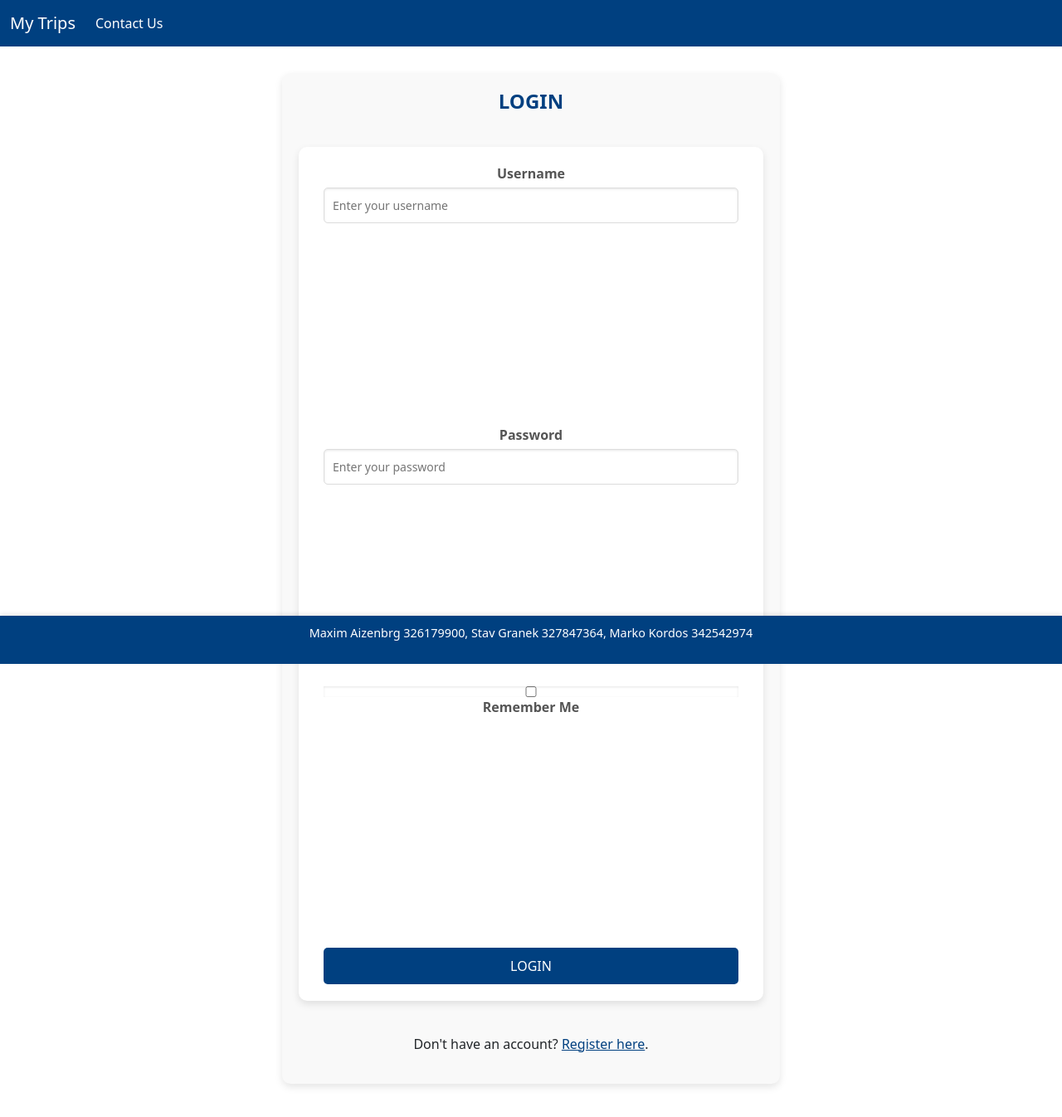
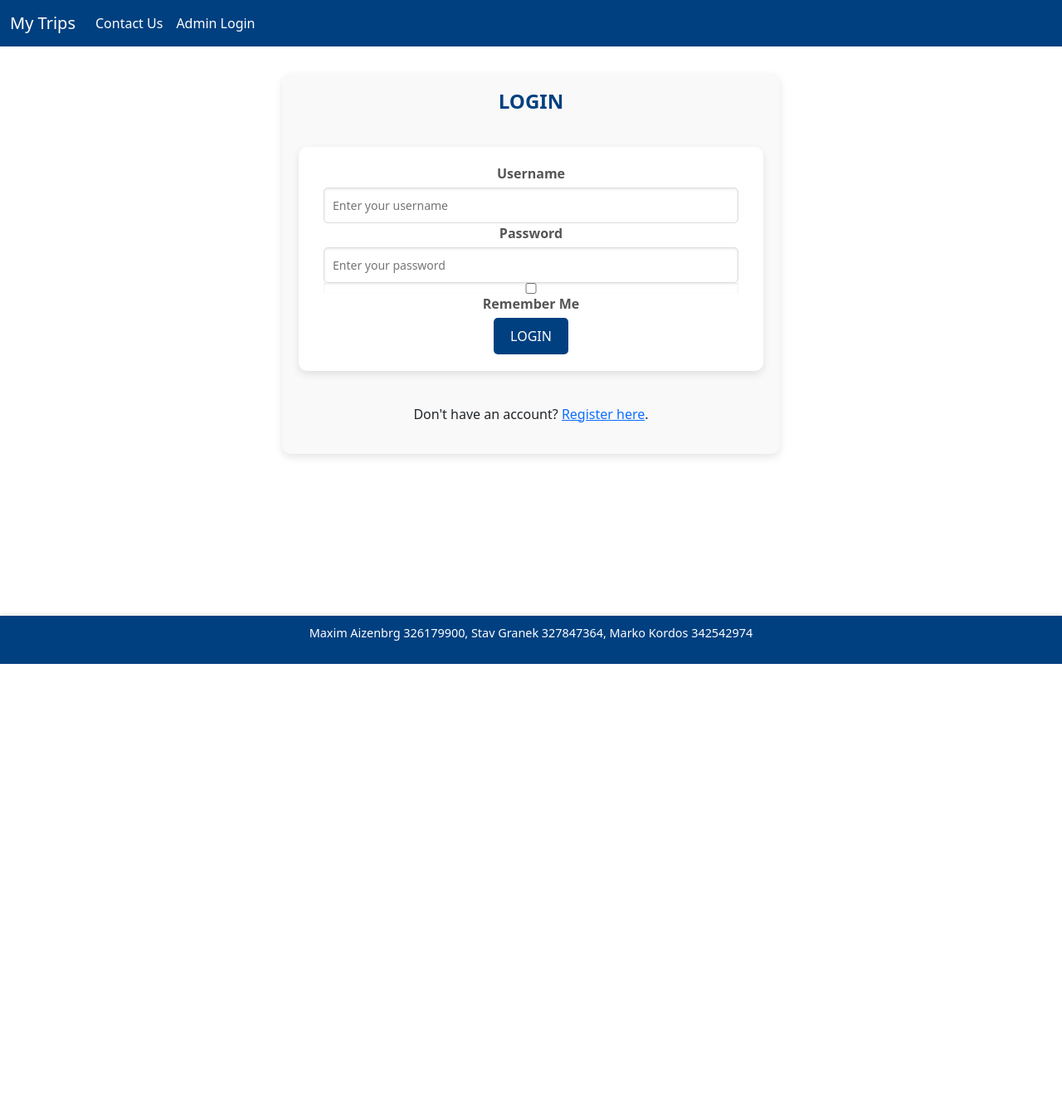
Before and after one commit to MarkoGitEnjoyer/TravelProject, a Django app: page /login/ in a window 1280 px wide. Shown: the whole page at 83% size. After the commit the page ends 800 px from the top, so only its background shows below. Run offline with Django 5.2, Linux system fonts and the light colour scheme.

Commit message:
admin login and logout

```diff
--- a/TravelProject/TravelProject/settings.py
+++ b/TravelProject/TravelProject/settings.py
@@ -125,6 +125,7 @@ USE_TZ = True
 STATIC_URL = "main/static/"
 
 LOGIN_URL = '/login/'
+LOGOUT_REDIRECT_URL = 'login'
 # Default primary key field type
 # https://docs.djangoproject.com/en/5.1/ref/settings/#default-auto-field
 
--- a/TravelProject/main/templates/login.html
+++ b/TravelProject/main/templates/login.html
@@ -7,7 +7,7 @@ Login
 {% block content %}
 <div class="registration-form-container">
     <h1>Login</h1>
-    <form class="registration-form" method="POST" action="/login">
+    <form method="POST" action="/login/">
         {% csrf_token %}
         <div class="form-group">
             <label for="username">Username</label>
@@ -23,6 +23,8 @@ Login
         </div>
         <button type="submit" class="btn-submit">Login</button>
     </form>
-    <p>Don't have an account? <a href="/register" style="color: #004080;">Register here</a>.</p>
+    <p>
+        Don't have an account? <a href="/register">Register here</a>.
+    </p>
 </div>
 {% endblock %}
--- a/TravelProject/main/templates/main/mainlayout.html
+++ b/TravelProject/main/templates/main/mainlayout.html
@@ -25,7 +25,19 @@
                     <li class="nav-item">
                         <a class="nav-link" href="{% url 'contact_us' %}">Contact Us</a>
                     </li>
+                    {% if not user.is.staff%}
+                    <a class="nav-link" href="{% url 'login' %}">Admin Login</a>
+                    {% endif %}
 
+                    {% if user.is_staff %}
+                    <li class="nav-item">
+                        <a class="nav-link" href="{% url 'spreadsheet' %}">Spreadsheet</a>
+                    </li>
+
+                    <li>
+                        <a class="nav-link" href="{% url 'logout' %}">Logout</a>
+                    </li>
+                    {% endif %}
                 </ul>
             </div>
         </div>
--- a/TravelProject/main/urls.py
+++ b/TravelProject/main/urls.py
@@ -5,6 +5,7 @@ from django.conf import settings
 from django.conf.urls.static import static
 from django.urls import path
 from .views import send_custom_email
+from django.contrib.auth import views as auth_views
 urlpatterns = [
     path("trip_info/<int:trip_id>/", views.trip_info, name="trip_info"),
     path("", views.home, name="home"),
@@ -15,6 +16,7 @@ urlpatterns = [
     path('download_excel/', views.download_excel, name='download_excel'),
     path("contact_us/", views.contact_us, name="contact_us"),
     path("login/", views.admin_login, name="login"),
+    path('logout/', views.custom_logout, name='logout'),
     path("registration/<int:trip_id>", views.registration, name="registration"),
     path("confirmation/<int:registration_id>/", views.confirmation, name="confirmation"),
     path("Checkout/<int:registration_id>/", views.Checkout,name="Checkout"),
--- a/TravelProject/main/views.py
+++ b/TravelProject/main/views.py
@@ -163,16 +163,22 @@ from django.contrib.auth import authenticate, login
 from django.contrib.auth.forms import AuthenticationForm
 
 def admin_login(request):
-    if request.method == "POST":
-        form = AuthenticationForm(request, data=request.POST)
-        if form.is_valid():
-            user = form.get_user()
-            login(request, user)
-            return redirect('home')  # Redirect to a page after login
-    else:
-        form = AuthenticationForm()
+    if request.method == 'POST':
+        username = request.POST['username']
+        password = request.POST['password']
+        user = authenticate(request, username=username, password=password)
 
-    return render(request, 'login.html', {'form': form})
+        if user is not None:
+            if user.is_superuser:  # Check if the user is an admin
+                login(request, user)  # Log the user in
+                return redirect('/trip_list/')  # Redirect to the Django admin page
+            else:
+                return redirect('login')  # Redirect back to login if not admin
+        else:
+            return redirect('login')  # Invalid credentials
+
+    return render(request, 'login.html')
+
 
 def contact_us(request):
     return render(request, "main/contact_us.html")
@@ -227,5 +233,8 @@ def download_excel(request):
 from django.contrib.auth.decorators import login_required
 
 
-
+from django.contrib.auth import logout
 from django.shortcuts import redirect
+def custom_logout(request):
+    logout(request)
+    return redirect('trip_list')
```
Also changed, not shown: TravelProject/db.sqlite3.
